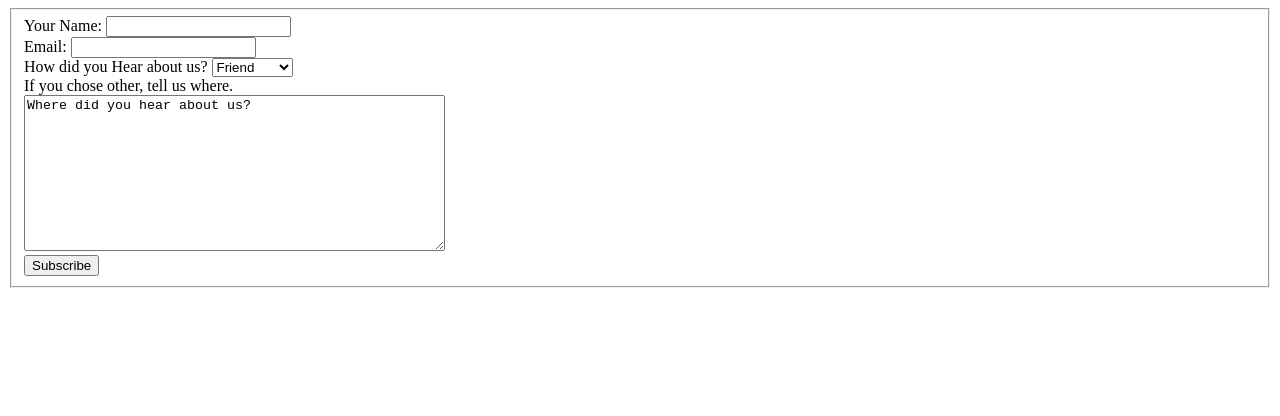
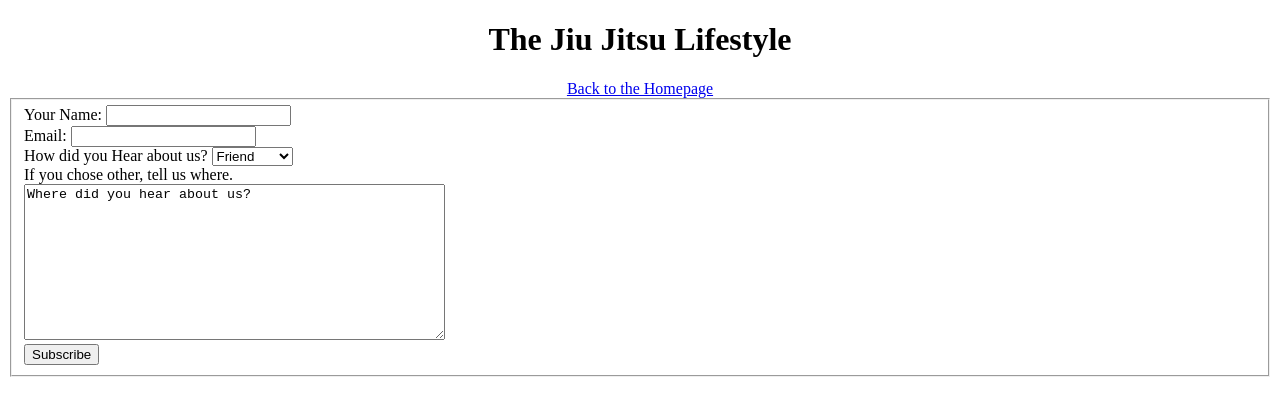
Before and after one commit to michaeldumalag/michaeldumalag.github.io, a plain HTML site: page subscription.html in a window 1280 px wide. Drawn offline with Linux system fonts and the light colour scheme.

Commit message:
Add header

```diff
--- a/subscription.html
+++ b/subscription.html
@@ -4,6 +4,10 @@
   <title>The Jiu Jitsu Lifestyle</title>
 </head>
 <body>
+  <header align="center">
+    <h1>The Jiu Jitsu Lifestyle</h1>
+    <a href="index.html">Back to the Homepage</a>
+  </header>
   <form action ="thankyou.html">
     <fieldset>
     <div>
```
